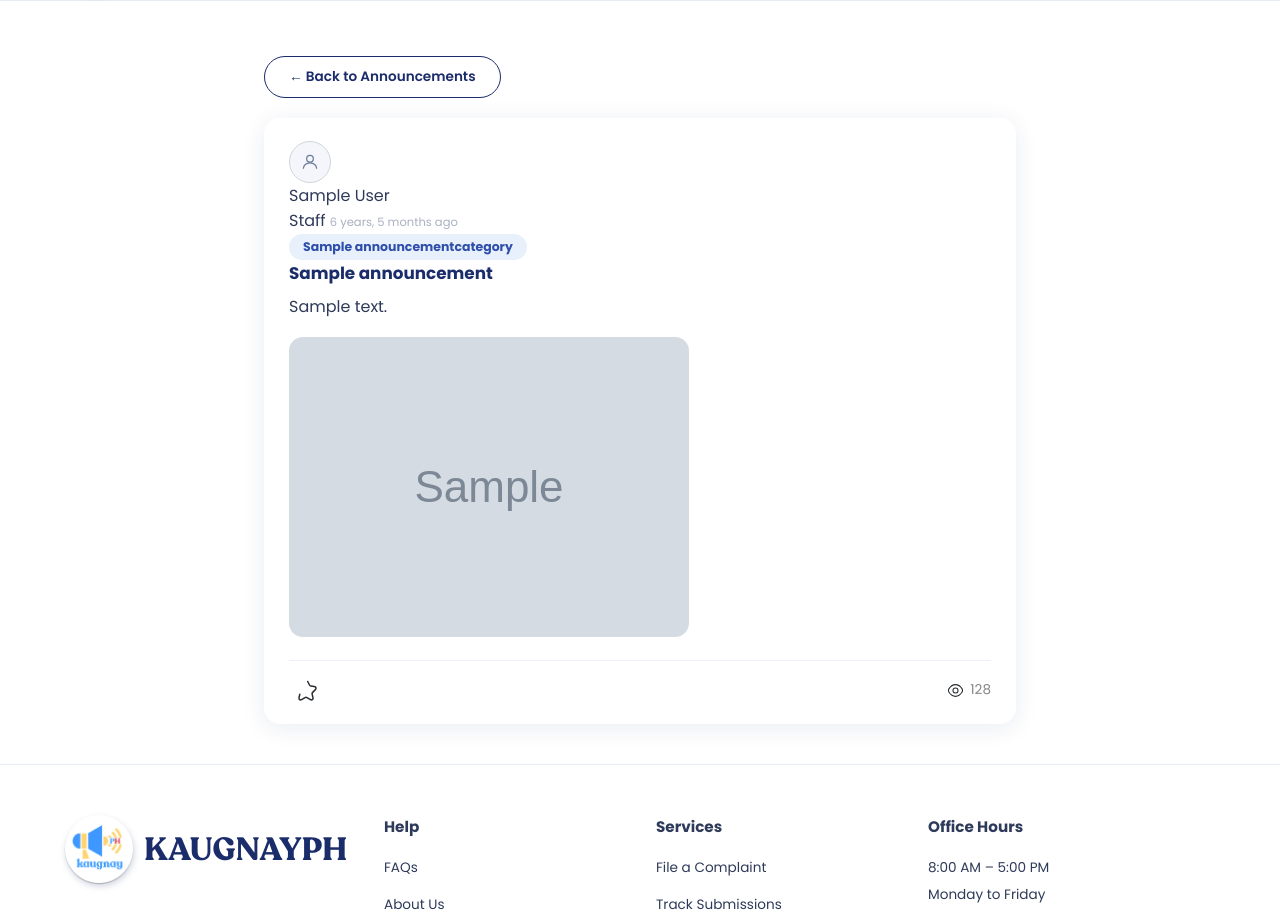
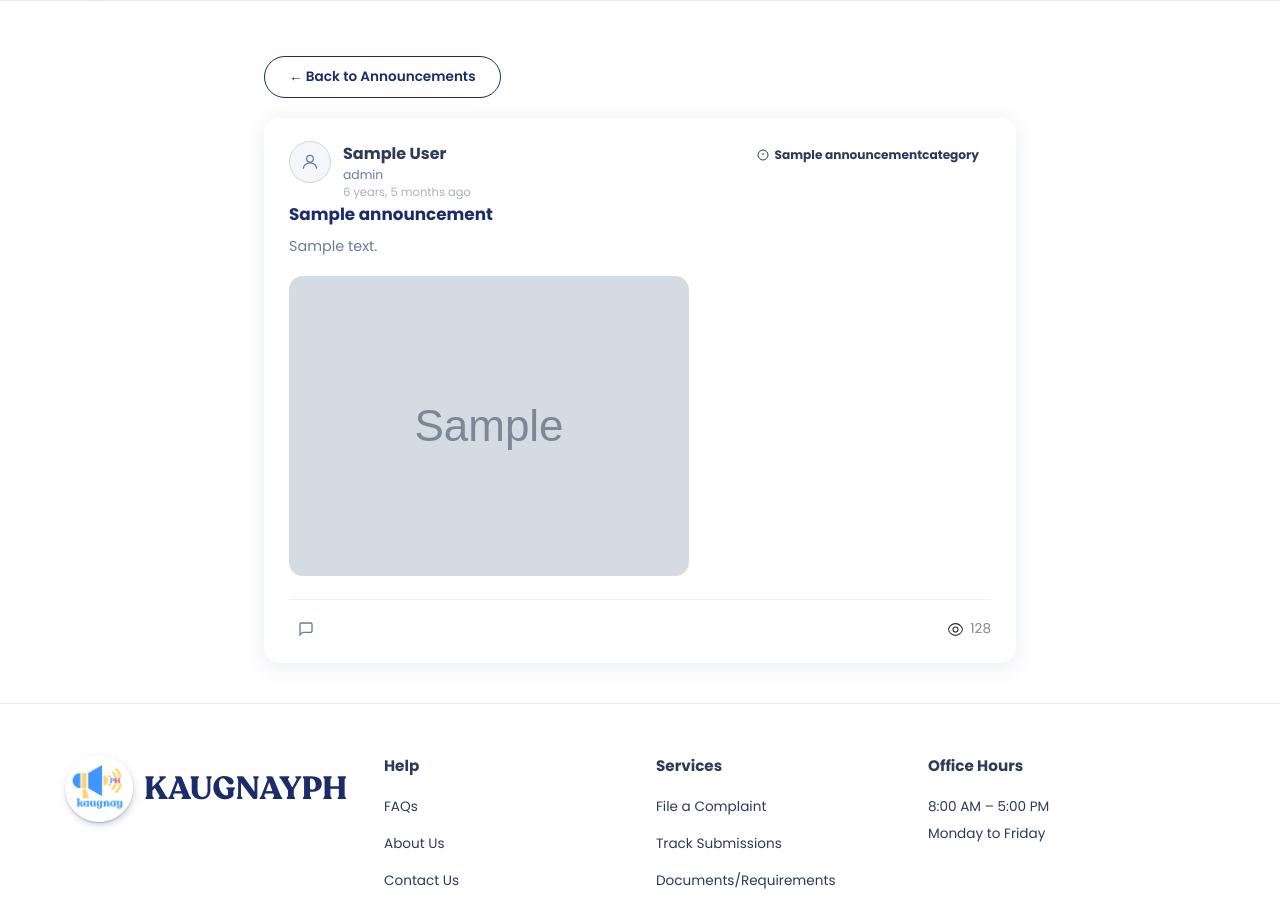
Before and after one commit to floresjuliah/kaugnayph, a Django app: page /announcements/1/ in a window 1280 px wide. Shown: the part 70-983 px from the top of the page. Run offline with Django 5.2, Linux system fonts and the light colour scheme; tables that the repository leaves empty hold one stand-in row (values such as "Sample post"); grey boxes marked "Sample" are stand-in pictures.

Commit message:
fixing ann. feedback for ann. detail page

```diff
--- a/core/views.py
+++ b/core/views.py
@@ -80,7 +80,10 @@ def landing_page(request):
 
 def announcement_detail(request, announcement_id):
     announcement = Announcements.objects.get(announcement_id=announcement_id)
-    return render(request, 'public/announcement_detail.html', {'announcement': announcement})
+    return render(request, 'public/announcement_detail.html', {
+        'announcement': announcement,
+        'is_resident': request.session.get('user_type') == 'Resident',
+    })
 
 
 @login_required
--- a/static/css/style.css
+++ b/static/css/style.css
@@ -1885,6 +1885,7 @@ footer ul li a:hover {
     height: 220px;
   }
 }
+
 /* ── ANNOUNCEMENT DETAIL PAGE ── */
 .ann-detail-page {
   max-width: 800px;
@@ -1906,6 +1907,38 @@ footer ul li a:hover {
 
 .btn-secondary:hover {
   background: #2a4a8a;
+}
+
+.ann-detail-page .ann-card-header {
+  display: flex;
+  align-items: flex-start;
+  gap: 12px;
+}
+
+.ann-detail-page .ann-meta {
+  display: flex;
+  flex-direction: column;
+  flex: 1;
+}
+
+.ann-detail-page .status-badge {
+  margin-left: auto;
+  flex-shrink: 0;
+}
+
+.ann-detail-page .ann-author {
+  font-weight: 700;
+}
+
+.ann-detail-page .ann-role {
+  font-size: 0.77rem;
+  color: var(--muted);
+}
+
+.ann-content {
+  font-size: 0.9rem;
+  color: var(--muted);
+  line-height: 1.6;
 }
 
 .complaint-hero {
--- a/templates/public/announcement_detail.html
+++ b/templates/public/announcement_detail.html
@@ -1,4 +1,5 @@
 {% extends "base.html" %}
+{% load static %}
 {% block content %}
 
 <div class="ann-detail-page">
@@ -24,15 +25,20 @@
         </span>
         <span class="ann-role">
             {% if announcement.posted_by %}
-            {{ announcement.posted_by.role.role_name|default:"Staff" }}
+            {{ announcement.posted_by.role.rolename|default:"Admin" }}
             {% else %}
             Barangay Admin
             {% endif %}
         </span>
         <span class="ann-time">{{ announcement.created_at|timesince }} ago</span>
         </div>
-        <span class="status-badge status-{{ announcement.category.name|slugify }}">
-        {{ announcement.category.name|default:"General Updates" }}
+        <span class="ann-badge badge-{{ announcement.category.name|slugify }}">
+            <svg width="12" height="12" viewBox="0 0 24 24"
+               fill="none" stroke="currentColor" stroke-width="2">
+            <circle cx="12" cy="12" r="10"/>
+            <path d="M12 8v4m0 4h.01"/>
+          </svg>
+            {{ announcement.category.name|default:"General Updates" }}
         </span>
     </div>
 
@@ -48,11 +54,14 @@
 
     <!-- Footer -->
     <div class="ann-card-footer">
-        <button class="ann-action-btn" title="Feedback">
-        <svg width="24" height="24" viewBox="0 0 24 24" fill="none">
-            <path d="M13.7299 3.50989L15.4899 7.02989C15.7299 7.51989 16.3699 7.98989 16.9099 8.07989L20.0999 8.60989C22.1399 8.94989 22.6199 10.4299 21.1499 11.8899L18.6699 14.3699C18.2499 14.7899 18.0199 15.5999 18.1499 16.1799L18.8599 19.2499C19.4199 21.6799 18.1299 22.6199 15.9799 21.3499L12.9899 19.5799C12.4499 19.2599 11.5599 19.2599 11.0099 19.5799L8.01991 21.3499C5.87991 22.6199 4.57991 21.6699 5.13991 19.2499L5.84991 16.1799C5.74991 14.7899 5.32991 14.3699L2.84991 11.8899C1.38991 10.4299 1.85991 8.94989 3.89991 8.60989L7.08991 8.07989C7.61991 7.98989 8.25991 7.51989 8.49991 7.02989L10.2599 3.50989C11.2199 1.59989 12.7799 1.59989 13.7299 3.50989Z" stroke="#292D32" stroke-width="1.5" stroke-linecap="round" stroke-linejoin="round"/>
+    <button class="ann-action-btn" title="Feedback"
+        onclick="{% if is_resident %}openFeedback(){% else %}alert('Please log in as a resident to leave feedback.'){% endif %}">
+        <svg width="16" height="16" fill="none"
+            stroke="currentColor" stroke-width="2"
+            viewBox="0 0 24 24">
+        <path d="M21 15a2 2 0 0 1-2 2H7l-4 4V5a2 2 0 0 1 2-2h14a2 2 0 0 1 2 2z"/>
         </svg>
-        </button>
+    </button>
 
         <div class="ann-actions">
         <div class="ann-view">
@@ -66,7 +75,108 @@
     </div>
 
     </div>
-
 </div>
 
+<!-- FEEDBACK MODAL -->
+<div class="ann-modal-overlay" id="feedbackModal" onclick="closeFeedbackOnOverlay(event)">
+  <div class="ann-modal">
+
+    <h3>How helpful is this announcement?</h3>
+    <p class="ann-modal-sub">( Not Helpful at all → Very Helpful )</p>
+
+    <div class="ann-emoji-row" id="emojiRow">
+      <button class="emoji-btn" onclick="selectEmoji(this, 1)" title="Not Helpful at all">
+        <img src="{% static 'images/emoji-1.png' %}" width="50" height="50" />
+      </button>
+      <div class="emoji-line"></div>
+      <button class="emoji-btn" onclick="selectEmoji(this, 2)" title="Slightly Helpful">
+        <img src="{% static 'images/emoji-2.png' %}" width="50" height="50" />
+      </button>
+      <div class="emoji-line"></div>
+      <button class="emoji-btn" onclick="selectEmoji(this, 3)" title="Somewhat Helpful">
+        <img src="{% static 'images/emoji-3.png' %}" width="50" height="50" />
+      </button>
+      <div class="emoji-line"></div>
+      <button class="emoji-btn" onclick="selectEmoji(this, 4)" title="Helpful">
+        <img src="{% static 'images/emoji-4.png' %}" width="50" height="50" />
+      </button>
+      <div class="emoji-line"></div>
+      <button class="emoji-btn" onclick="selectEmoji(this, 5)" title="Very Helpful">
+        <img src="{% static 'images/emoji-5.png' %}" width="50" height="50" />
+      </button>
+    </div>
+
+    <div id="thankYouMsg" style="display:none; text-align:center; padding: 16px 0;">
+      <p style="font-size: 1.1rem; font-weight: 700; color: var(--navy); margin-bottom: 8px;">Thank you for your feedback!</p>
+      <p style="font-size: 0.85rem; color: var(--muted);">Your response has been recorded.</p>
+    </div>
+
+    <p class="ann-feedback-label" id="feedbackLabel">&nbsp;</p>
+    <button class="ann-modal-close" onclick="closeFeedback()">Close</button>
+
+  </div>
+</div>
+
+<script>
+  const currentAnnouncementId = {{ announcement.announcement_id }};
+
+  function openFeedback() {
+    document.querySelectorAll('.emoji-btn').forEach(b => b.classList.remove('selected'));
+    document.getElementById('feedbackLabel').textContent = '\u00a0';
+    document.getElementById('emojiRow').style.display = 'flex';
+    document.getElementById('thankYouMsg').style.display = 'none';
+    document.getElementById('feedbackModal').classList.add('active');
+  }
+
+  function closeFeedback() {
+    document.getElementById('feedbackModal').classList.remove('active');
+  }
+
+  function closeFeedbackOnOverlay(e) {
+    if (e.target === document.getElementById('feedbackModal')) closeFeedback();
+  }
+
+  function selectEmoji(btn, rating) {
+    document.querySelectorAll('.emoji-btn').forEach(b => b.classList.remove('selected'));
+    btn.classList.add('selected');
+
+    fetch(`/announcements/${currentAnnouncementId}/feedback/`, {
+      method: 'POST',
+      headers: {
+        'Content-Type': 'application/json',
+        'X-CSRFToken': getCookie('csrftoken'),
+      },
+      body: JSON.stringify({ rating: rating }),
+    })
+    .then(r => r.json())
+    .then(data => {
+      if (data.success) {
+        document.getElementById('emojiRow').style.display = 'none';
+        document.getElementById('thankYouMsg').style.display = 'block';
+        setTimeout(() => {
+          closeFeedback();
+          document.getElementById('emojiRow').style.display = 'flex';
+          document.getElementById('thankYouMsg').style.display = 'none';
+        }, 2000);
+      } else {
+        alert(data.error || 'Something went wrong. Please try again.');
+      }
+    })
+    .catch(() => alert('Network error. Please try again.'));
+  }
+
+  function getCookie(name) {
+    let value = null;
+    if (document.cookie) {
+      document.cookie.split(';').forEach(function(c) {
+        c = c.trim();
+        if (c.startsWith(name + '=')) {
+          value = decodeURIComponent(c.substring(name.length + 1));
+        }
+      });
+    }
+    return value;
+  }
+</script>
+
 {% endblock %}
```
